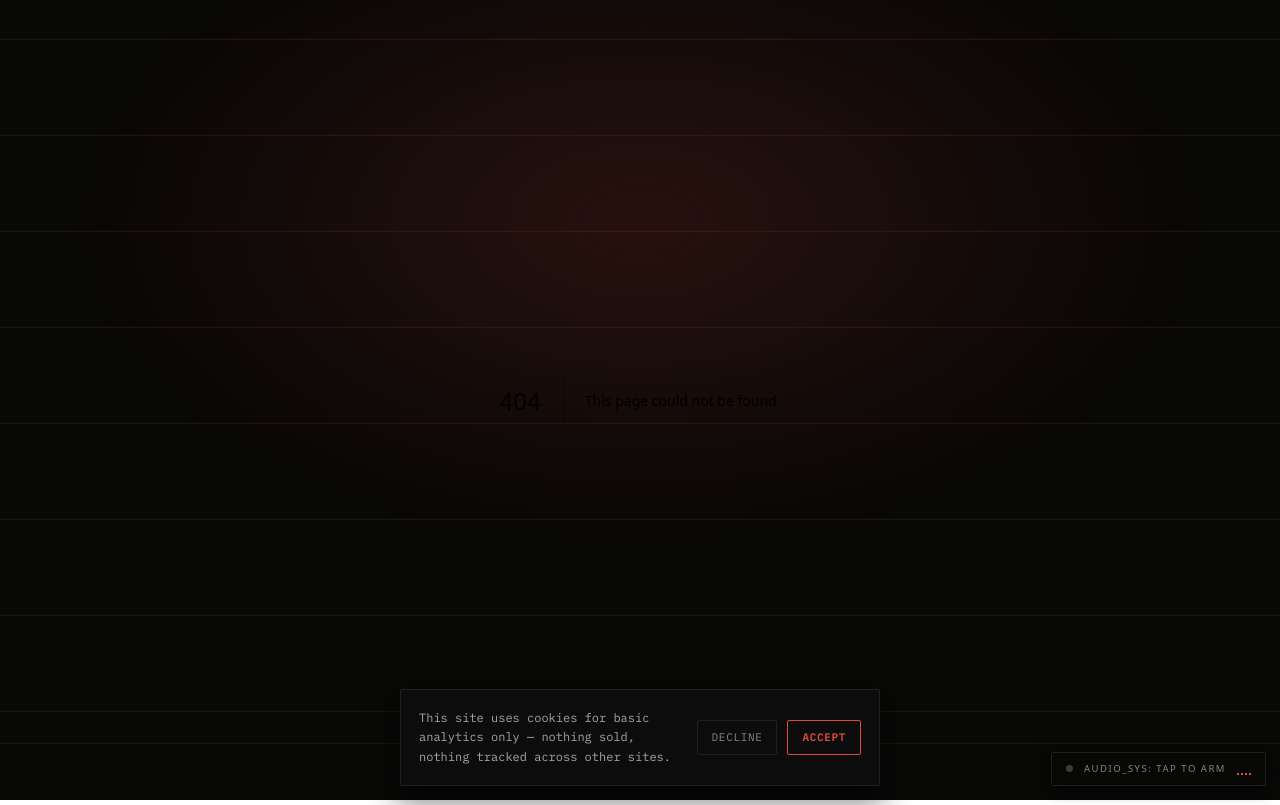
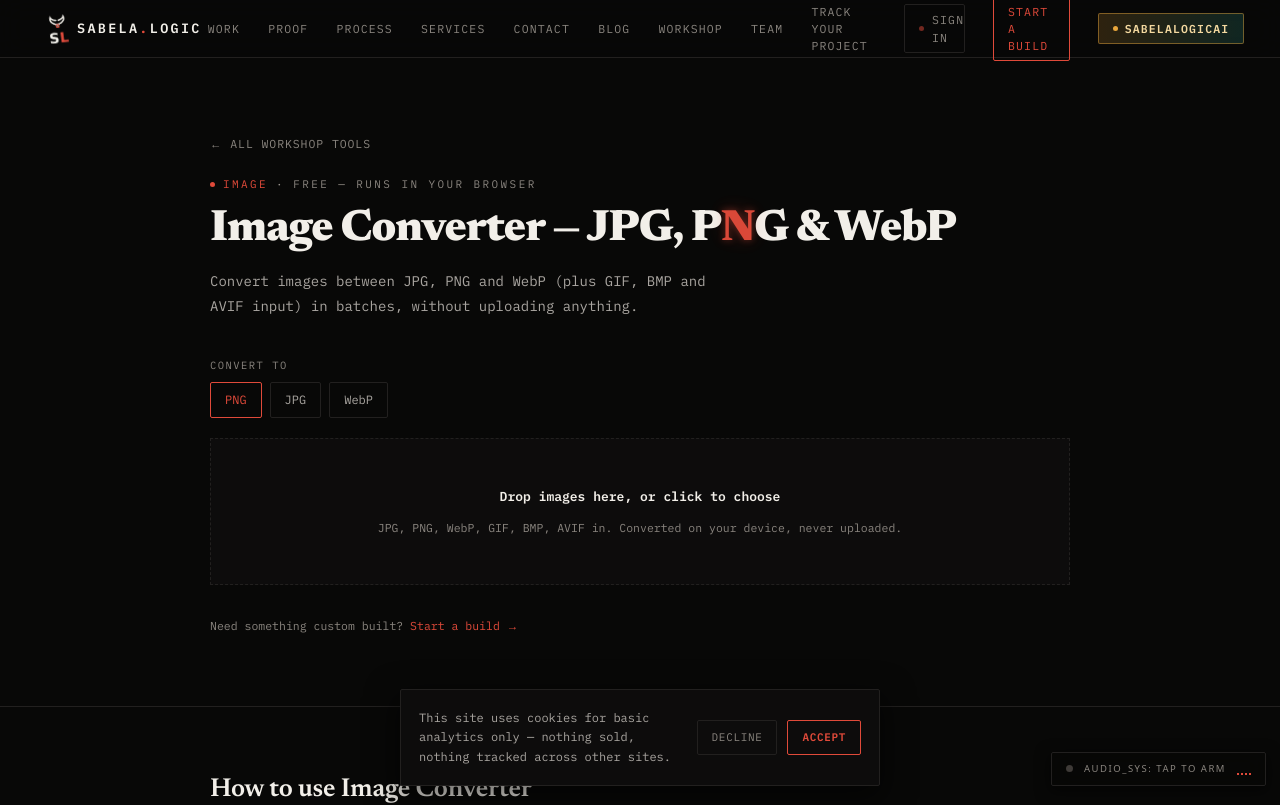
Before and after one commit to SabelaLogic/SabelaLogic-WebApp, a Next.js app: page /workshop/image-converter in a window 1280 px wide. Before the commit this address had no page. Shown: the top 805 px of the page. Built offline with nearby package versions, Linux system fonts and the light colour scheme.

Commit message:
Add pages for Split PDF, PDF to JPG, HEIC to JPG and image converter

```diff
--- /dev/null
+++ b/src/app/workshop/heic-to-jpg/page.tsx
@@ -0,0 +1,17 @@
+import type { Metadata } from "next";
+import { WorkshopToolShell } from "@/components/workshop/WorkshopToolShell";
+import { HeicToJpgTool } from "@/components/workshop/HeicToJpgTool";
+import { getWorkshopTool } from "@/lib/data/workshop-tools";
+import { toolMetadata } from "@/lib/seo";
+
+const tool = getWorkshopTool("heic-to-jpg")!;
+
+export const metadata: Metadata = toolMetadata(tool);
+
+export default function HeicToJpgPage() {
+  return (
+    <WorkshopToolShell tool={tool}>
+      <HeicToJpgTool />
+    </WorkshopToolShell>
+  );
+}
--- /dev/null
+++ b/src/app/workshop/image-converter/page.tsx
@@ -0,0 +1,17 @@
+import type { Metadata } from "next";
+import { WorkshopToolShell } from "@/components/workshop/WorkshopToolShell";
+import { ImageConverterTool } from "@/components/workshop/ImageConverterTool";
+import { getWorkshopTool } from "@/lib/data/workshop-tools";
+import { toolMetadata } from "@/lib/seo";
+
+const tool = getWorkshopTool("image-converter")!;
+
+export const metadata: Metadata = toolMetadata(tool);
+
+export default function ImageConverterPage() {
+  return (
+    <WorkshopToolShell tool={tool}>
+      <ImageConverterTool />
+    </WorkshopToolShell>
+  );
+}
--- /dev/null
+++ b/src/app/workshop/pdf-to-jpg/page.tsx
@@ -0,0 +1,17 @@
+import type { Metadata } from "next";
+import { WorkshopToolShell } from "@/components/workshop/WorkshopToolShell";
+import { PdfToJpgTool } from "@/components/workshop/PdfToJpgTool";
+import { getWorkshopTool } from "@/lib/data/workshop-tools";
+import { toolMetadata } from "@/lib/seo";
+
+const tool = getWorkshopTool("pdf-to-jpg")!;
+
+export const metadata: Metadata = toolMetadata(tool);
+
+export default function PdfToJpgPage() {
+  return (
+    <WorkshopToolShell tool={tool}>
+      <PdfToJpgTool />
+    </WorkshopToolShell>
+  );
+}
--- /dev/null
+++ b/src/app/workshop/split-pdf/page.tsx
@@ -0,0 +1,17 @@
+import type { Metadata } from "next";
+import { WorkshopToolShell } from "@/components/workshop/WorkshopToolShell";
+import { SplitPdfTool } from "@/components/workshop/SplitPdfTool";
+import { getWorkshopTool } from "@/lib/data/workshop-tools";
+import { toolMetadata } from "@/lib/seo";
+
+const tool = getWorkshopTool("split-pdf")!;
+
+export const metadata: Metadata = toolMetadata(tool);
+
+export default function SplitPdfPage() {
+  return (
+    <WorkshopToolShell tool={tool}>
+      <SplitPdfTool />
+    </WorkshopToolShell>
+  );
+}
```
